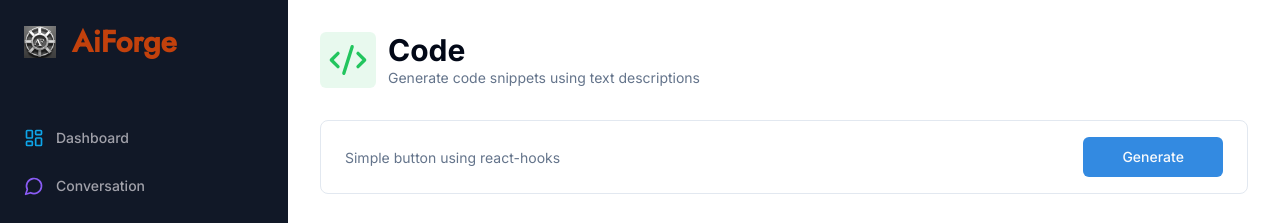
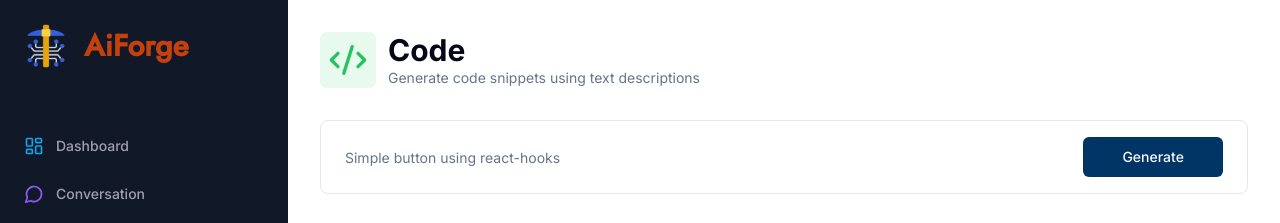
Before and after one commit to Dolly-chauhan12/AIForge, a Next.js app: page /code in a window 1280 px wide. Shown: the top 223 px of the page. Built offline with nearby package versions, Linux system fonts and the light colour scheme; no server answers.

Commit message:
changed the logo

```diff
--- a/app/globals.css
+++ b/app/globals.css
@@ -19,7 +19,7 @@ body,
     --popover: 0 0% 100%;
     --popover-foreground: 222.2 84% 4.9%;
 
-    --primary: 210, 74%, 54%;
+    --primary: 209, 100%, 20%;
     --primary-foreground: 210 40% 98%;
 
     --secondary: 210 40% 96.1%;
--- a/components/BotAvatar.tsx
+++ b/components/BotAvatar.tsx
@@ -2,7 +2,7 @@ import { Avatar, AvatarImage } from "@/components/ui/avatar";
 const BotAvatar = () => {
   return (
     <Avatar>
-      <AvatarImage className="p-1" src="/logo.jpeg" />
+      <AvatarImage className="p-1" src="/logo.png" />
     </Avatar>
   );
 };
--- a/components/LandingNavbar.tsx
+++ b/components/LandingNavbar.tsx
@@ -15,11 +15,11 @@ export const LandingNavbar = () => {
   return (
     <nav className="p-4 bg-transparent flex items-center justify-between">
       <Link href="/" className="flex items-center">
-        <div className="relative h-8 w-8 mr-4">
-          <Image fill alt="logo" src="/logo.jpeg" />
+        <div className="relative h-10 w-10 mr-4">
+          <Image fill alt="logo" src="/logo.png" />
           <h1
             className={cn(
-              "text-2xl font-bold text-white ml-10",
+              "text-3xl font-bold text-white ml-12",
               JostFont.className
             )}
           >
--- a/components/Loader.tsx
+++ b/components/Loader.tsx
@@ -3,7 +3,7 @@ const Loader = () => {
   return (
     <div className="h-full flex flex-col items-center justify-center gap-y-4">
       <div className="h-10 w-10 relative animate-spin">
-        <Image alt="logo" src="/logo.jpeg" fill />
+        <Image alt="logo" src="/logo.png" fill />
       </div>
       <p className="text-sm text-muted-foreground"> Forging your answers...</p>
     </div>
--- a/components/Sidebar.tsx
+++ b/components/Sidebar.tsx
@@ -74,8 +74,8 @@ const Sidebar = ({ apiUsageCount = 0, isPro = false }: SidebarProps) => {
     <div className="space-y-4 py-4 flex flex-col h-full text-white bg-[#111827]">
       <div className="px-3 py-2 flex-1">
         <Link href="/dashboard" className="flex items-center pl-3 mb-14">
-          <div className="relative w-8 h-8 mr-4">
-            <Image fill alt="Logo" src="/logo.jpeg" />
+          <div className="relative w-11 h-11 mr-4">
+            <Image fill alt="Logo" src="/logo.png" />
           </div>
           <h1
             className={cn(
--- a/components/ui/button.tsx
+++ b/components/ui/button.tsx
@@ -9,7 +9,8 @@ const buttonVariants = cva(
   {
     variants: {
       variant: {
-        default: "bg-primary text-primary-foreground hover:bg-blue-500/60 ",
+        default:
+          "bg-primary text-primary-foreground hover:text-primary hover:bg-primary/90 hover:border",
         destructive:
           "bg-destructive text-destructive-foreground hover:bg-destructive/90",
         outline:
```
Also changed, not shown: public/logo.jpeg (deleted), public/logo.png (added).
